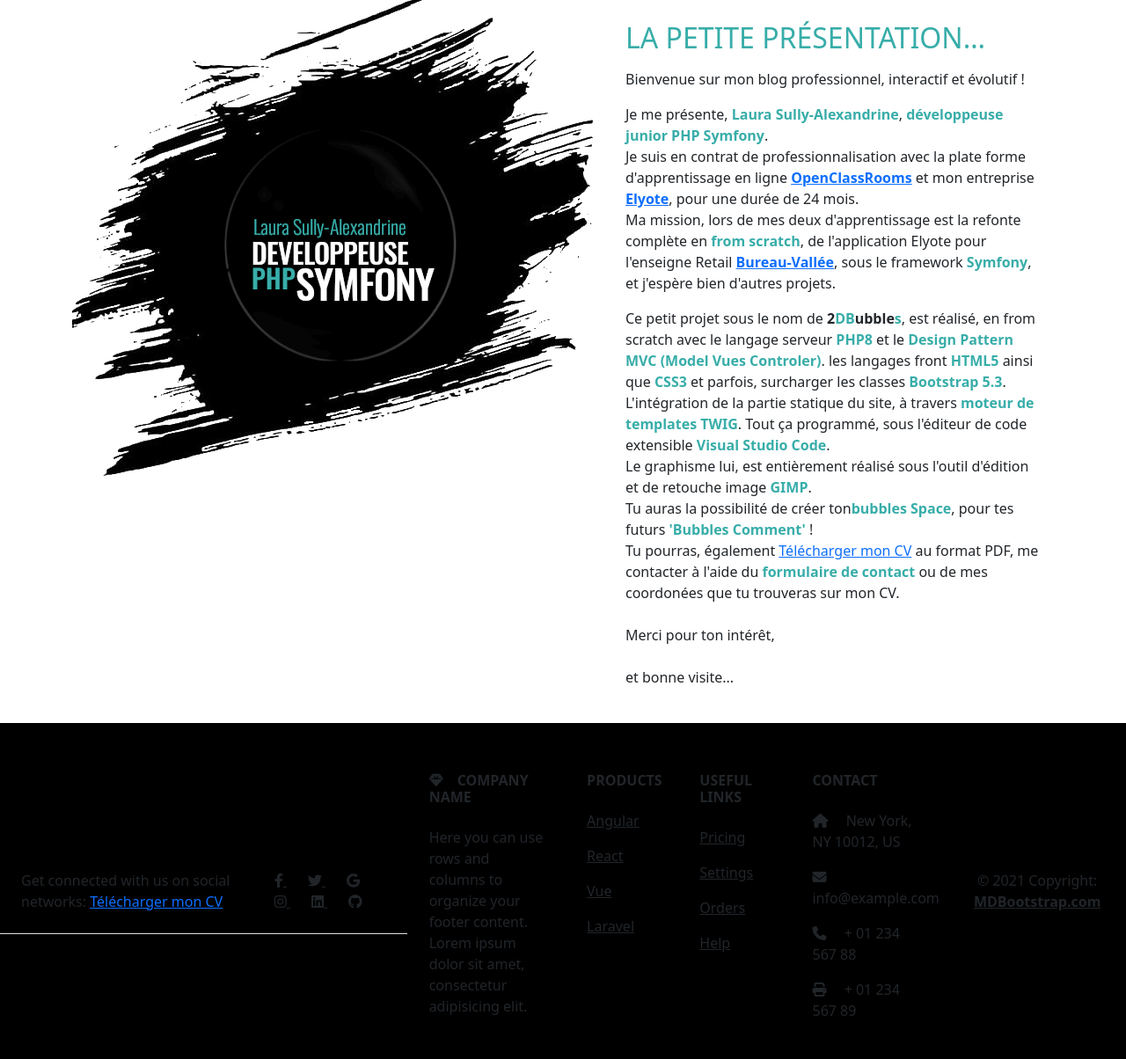
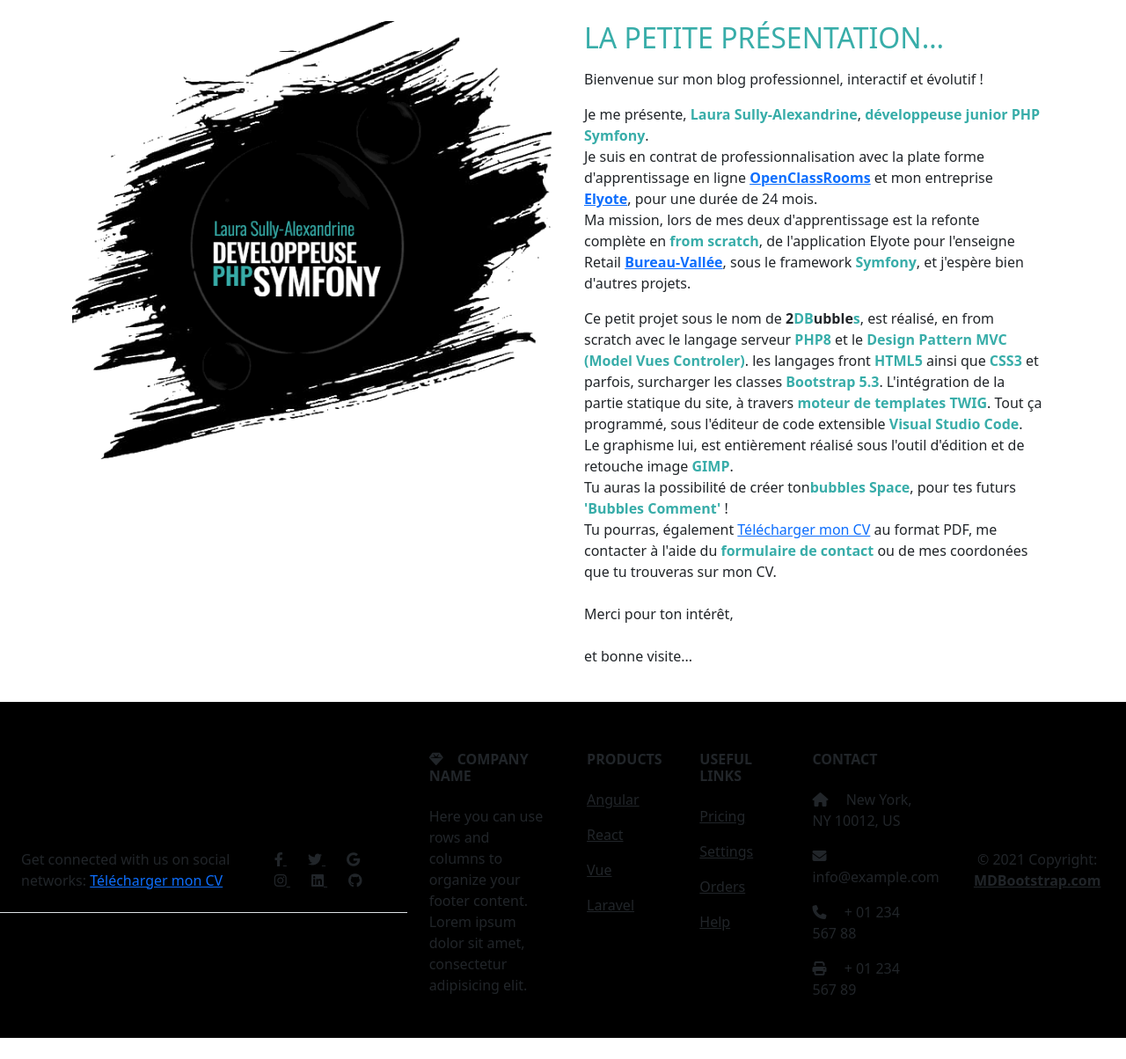
Before and after one commit to laurasullyalexandrine/the2dbubbles, a PHP site: page /main/home in a window 1280 px wide. Shown: the part 149-1353 px from the top of the page at 88% size. After the commit the page ends 1329 px from the top, so only its background shows below. Run offline with PHP 8.4, Linux system fonts and the light colour scheme; some libraries are stand-ins or nearby versions.

Commit message:
update home and add picture bubbles post

```diff
--- a/templates/front/main/home.html.twig
+++ b/templates/front/main/home.html.twig
@@ -6,9 +6,9 @@
 
 {% block body %}
 	<article class="row d-flex flex-wrap justify-content-between">
-		<div class="col">
-			<img src="/image/php-dev-symfony.png" alt="image-developer-php-symfony">
-        </div>
+		<h1 class="col-lg-6 mt-lg-4">
+			<img src="/image/php-dev-symfony.png" alt="image-developer-php-symfony" class="mw-100">
+        </h1>
 
 		<section class="home col text-start p-lg-4">
 			<h2 class="mb-3">
```
Also changed, not shown: public/css/style.css (+0 -9 lines), public/image/php-dev-symfony.png, public/image/post.png (added).
